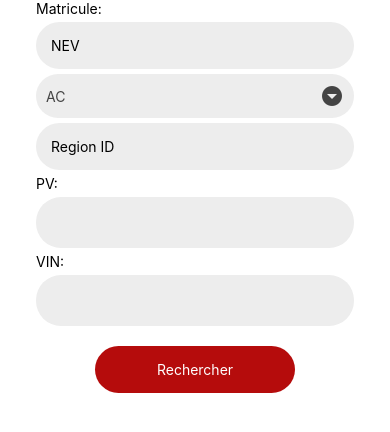
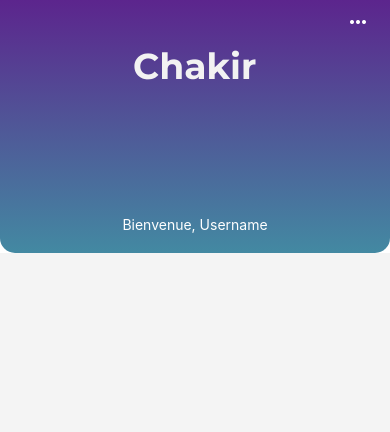
Before and after one commit to D3vss/Chakir-App, a React Native app: screen / in a window 390 px wide. Shown: the top 432 px of the page. Built offline with nearby package versions, Linux system fonts and the light colour scheme.

Commit message:
HomeScreen Optimized

```diff
--- a/App.js
+++ b/App.js
@@ -24,5 +24,5 @@ const DATA = [
 ];
 
 export default function App() {
-  return <RechercheManuelleScreen />;
+  return <HomeScreen />;
 }
--- a/app/config/colors.js
+++ b/app/config/colors.js
@@ -1,8 +1,15 @@
 export default {
-  primary: "#b50c0c",
+  primary: "#e65245",
   secondary: "",
   black: "#000",
   white: "#fff",
   lightgrey: "#EDEDED",
   medium: "#444444",
+  lightgreen: "#F4F4F4",
+
+  Bluegradient1st: "#5C258D",
+  Bluegradient2nd: "#4389A2",
+
+  ButtonBlueGradient1: "#757F9A",
+  ButtonBlueGradient2: "#085078",
 };
--- a/app/screens/HomeScreen.js
+++ b/app/screens/HomeScreen.js
@@ -1,18 +1,59 @@
 import React, { useState } from "react";
 
-import { View, Text, StyleSheet, Image, Button } from "react-native";
+import {
+  View,
+  Text,
+  StyleSheet,
+  Image,
+  Button,
+  TouchableOpacity,
+  Modal,
+} from "react-native";
+
+import { LinearGradient } from "expo-linear-gradient";
+import { MaterialCommunityIcons } from "@expo/vector-icons";
 
 import AppButton from "../components/AppButton";
 import Screen from "../components/Screen";
 
 import colors from "../config/colors";
+import Appwidget from "../components/Appwidget";
 
 function HomeScreen({ navigation }) {
+  const [userName, setUserName] = useState("Username");
   return (
     <Screen>
+      {/* Header */}
+      <LinearGradient
+        colors={[colors.Bluegradient1st, colors.Bluegradient2nd]}
+        style={styles.header}
+      >
+        <TouchableOpacity style={styles.settingsButton}>
+          <MaterialCommunityIcons
+            name={"dots-horizontal"}
+            size={24}
+            color={"white"}
+          />
+        </TouchableOpacity>
+        <Image
+          source={require("../assets/logo-white.png")}
+          style={styles.logo}
+        />
+        <Text style={styles.welcome}>Bienvenue, {userName}</Text>
+      </LinearGradient>
+
+      {/* Body */}
       <View style={styles.body}>
-        <AppButton title={"Recherche Manuelle"} />
-        <AppButton title={"Faire un scan"} />
+        <Appwidget
+          title={"Recherche Manuelle"}
+          icon={"folder-search"}
+          onPress={() => console.log("Recherche")}
+        />
+        <Appwidget
+          title={"Faire un scan"}
+          icon={"barcode-scan"}
+          onPress={() => console.log("Scan")}
+        />
       </View>
     </Screen>
   );
@@ -24,11 +65,16 @@ const styles = StyleSheet.create({
     alignItems: "center",
     paddingLeft: 40,
     paddingRight: 40,
+    backgroundColor: colors.lightgreen,
+    flex: 1,
   },
 
   header: {
+    height: "30%",
     justifyContent: "center",
     alignItems: "center",
+    borderBottomLeftRadius: 15,
+    borderBottomRightRadius: 15,
   },
   logo: {
     width: 150,
@@ -46,6 +92,12 @@ const styles = StyleSheet.create({
     position: "absolute",
     fontSize: 14,
     color: colors.white,
+    bottom: 20,
+  },
+  settingsButton: {
+    position: "absolute",
+    right: 20,
+    top: 10,
   },
 });
 
--- a/app/screens/RechercheManuelleScreen.js
+++ b/app/screens/RechercheManuelleScreen.js
@@ -65,7 +65,6 @@ function RechercheManuelleScreen(props) {
           onSubmit={(values) => {
             setSearchValues(values);
             console.log(searchValues);
-            console.log(values);
           }}
           validationSchema={validationSchema}
         >
@@ -129,7 +128,9 @@ function RechercheManuelleScreen(props) {
               color={colors.medium}
             />
           </Pressable>
-          <View></View>
+          <View>
+            <View></View>
+          </View>
         </Modal>
       </View>
     </Screen>
--- a/package.json
+++ b/package.json
@@ -22,7 +22,8 @@
     "react-native-safe-area-context": "3.2.0",
     "react-native-screens": "~3.4.0",
     "react-native-web": "~0.13.12",
-    "yup": "^0.32.9"
+    "yup": "^0.32.9",
+    "expo-linear-gradient": "~9.2.0"
   },
   "devDependencies": {
     "@babel/core": "^7.9.0"
```
Also changed, not shown: 1 other file (tests, documents, lock files or other folders).
